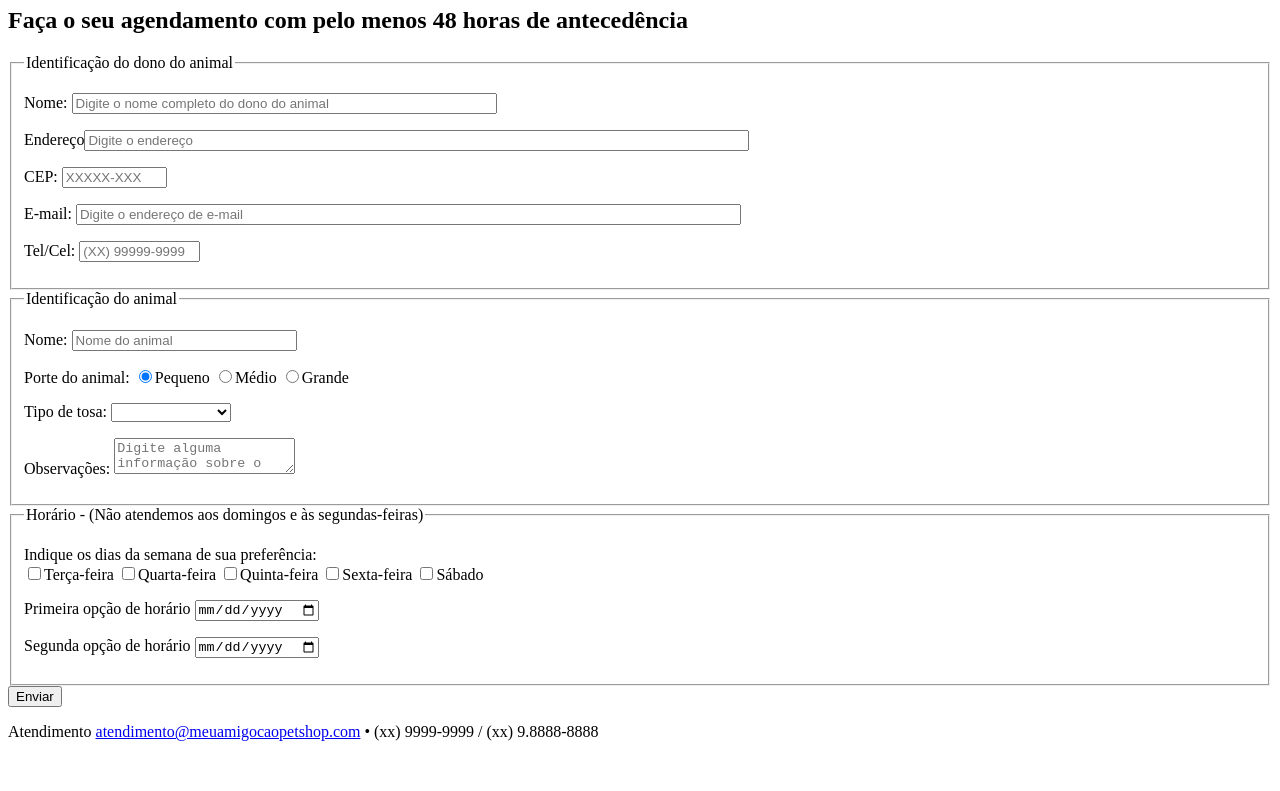
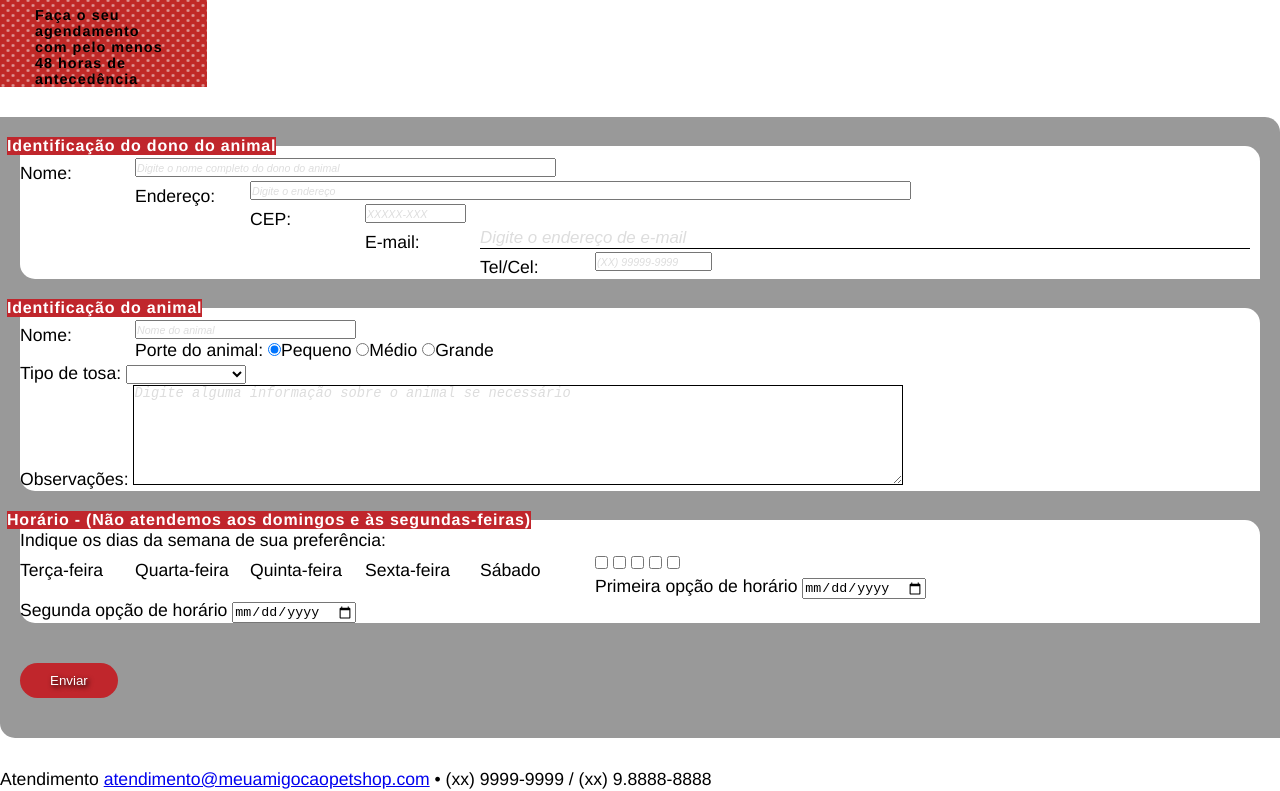
Before and after one commit to lucas-romualdo/meuanimalpetshop, a plain HTML site: page banho-tosa.html in a window 1280 px wide. Shown: the part 99-890 px from the top of the page. Before the commit the page ends 856 px from the top, so only its background shows below. Drawn offline with Linux system fonts and the light colour scheme.

Commit message:
Atualizando o CSS - 24/06

```diff
--- a/CSS/style.css
+++ b/CSS/style.css
@@ -1,12 +1,27 @@
-h1{
+*{
+    margin: 0;
+    padding:0;
+    box-sizing: border-box;
+}
+
+body{
+    font-family: helvetica, Arial, sans-serif;
+}
+
+h1 {
     color: #c0262c;
     font-size: 2.5em; /*40/16=2.5*/
     border-bottom: #c0262c solid thin;
     padding-bottom: 7px;
 }
 
-h2{
+h2 {
     font-size: 1.75em; /*28px(tamanho que desejo)/16px(referência)= 1.75*/
+    background: #C0262C url(../MIDIA/back-bolinha.gif) repeat top center;
+    color: #fff;
+    letter-spacing: .1em;
+    padding: 7px;
+    width: 316px;
 }
 
 p{
@@ -26,6 +41,171 @@ hr{
     border-color: #c0262c;
 }
 
-body{
-    font-family: helvetica, Arial, sans-serif;
+#produtos table{
+    width: 600px;
+    margin: 50px auto 30px;
+    text-align: center;
+    border-collapse: collapse;
 }
+
+#produtos th, #produtos td{
+    border: #050101 solid 1px;
+    padding: 5px;
+}
+
+table{
+    border-collapse: collapse;
+}
+
+tr{
+    border-top: solid 3px #777;
+    border-bottom: solid 3px #777;
+}
+
+th, td{
+    padding: 7px;
+    background-color: #ccc;
+}
+
+#produtos td[colspan]{
+    font-style: italic;
+    font-weight: bold;
+    color: #999;
+}
+
+tr:hover {
+    background-color: #FEFF76;
+    font-weight: bolder;
+    font-style: italic;
+}
+
+#produtos caption{
+    background-color: #999;
+    color:#fff;
+    padding: 15px 0;
+    font-size: 1.5em;
+}
+
+caption{
+    caption-side: top;
+    background-color: #777;
+    color: #fff;
+    padding: 10px 0;
+}
+
+/* páina formulário */
+
+form{
+    background-color: #999;
+    margin: 30px 0;
+    padding: 20px;
+    border-radius: 0 15px;
+}
+
+input[type="submit"]{
+    background-color: #c0262c;
+    background: linear-gradient(to bottom, #6b1516 0%, #c0262c 30%, #c0262c 70% #6b1516 100%);
+    border: none;
+    border-radius: 30px;
+    color: #fff;
+    padding: 10px 30px;
+    margin: 20px 0;
+    text-shadow: 2px 2px 5px #000;
+    cursor: pointer;
+}
+
+input#nome, input#email{
+    background-color: transparent;
+    border: none;
+    border-bottom: #000 solid 1px;
+    font-size: 1.2em;
+    color: #fff;
+    width: 800px;
+}
+
+::-webkit-input-placeholder{ /* Chrome/Safari/Opera */
+    color: #ddd;
+    font-style: italic;
+    font-size: .8em;
+}
+
+::-moz-placeholder{ /* Mozilla */
+    color: #ddd;
+    font-style: italic;
+    font-size: .8em;
+}
+
+:-ms-input-placeholder{ /* IE */
+    color: #ddd;
+    font-style: italic;
+    font-size: .8em;
+}
+
+label {
+    display: block;
+    margin-top: 7px;
+    float: left;
+    width: 60px;
+}
+
+#banhoetosa fieldset {
+    background-color: #fff;
+    border: none;
+    border-radius: 0 15px;
+    margin-bottom: 20px;
+}
+
+#banhoetosa fieldset legend{
+    background-color: #c0262c;
+    color: #fff;
+    font-weight: bold;
+    letter-spacing: .05em;
+    margin-left: -13px;
+}
+
+#banhoetosa fieldset label{
+    display: block;
+    margin-top: 7px;
+    float: left;
+    width: 115px;
+}
+
+#banoetosa fieldset input[type="text"], #banhoetosa fieldset input[type="email"]{
+    border: none;
+    border-bottom: #000 solid 1px;
+    font-size: 1.2em;
+    color: #000;
+    width: 770px;
+}
+
+#banhoetosa fieldset textarea{
+    width: 770px;
+    height: 100px;
+    font-size: 1.2em;
+    border: #000 solid 1px;
+}
+
+#banhoetosa fieldset label.labelsimples{
+    display: inline;
+    float: none;
+}
+
+#banhoetosa p{
+    text-align: left;
+}
+
+#banhoetosa p::first-line{
+    font-size: inherit;
+    font-variant: inherit;
+    font-weight: inherit;
+    font-style: inherit;
+}
+
+#banhoetosa main h2{
+    color: #000;
+    padding: 35px; /* padding: 35 para cada um dos 4 lados; o tamamho do postit: 277x185px */
+    width: 207px; /* 35+35=70 > 277-70=207 */
+    height: 115px; /* 35+35=70 > 185-70=115 */
+    font-size: .9em; /*21/16=1.3125em */
+    letter-spacing: .07em;
+}
--- a/banho-tosa.html
+++ b/banho-tosa.html
@@ -4,34 +4,35 @@
         <meta charset="utf-8">
         <title>Meu amigo cão</title>
         <!--<script src="/JS/html5shiv.min.js"></script>-->
+        <link rel="stylesheet" href="../CSS/style.css" type="text/css">
     </head>
 
-    <body>
-        <a href="./index.html">Home</a>
+    <body id="banhoetosa">
+        <a href="../index.html">Home</a>
         <main>
         <h1> Agendamento para banho e tosa </h1>
         <h2> Faça o seu agendamento com pelo menos 48 horas de antecedência</h2>
 
         <!--Início do formulário-->
-        <form action="./obrigado.html" method="post" id="contato">
+        <form action="../obrigado.html" method="post" id="contato">
 
             <fieldset id="ident_dono"><!--Agrupando elementos do formulário-->
                 <legend>Identificação do dono do animal</legend> <!--Legenda do agrupamento do formulário-->
 
             <!--Nome-->
-                <p><label for="nome_dono">Nome: </label><input type="text" name="nome_dono" id="nome_dono" size="50" maxlength="100" placeholder="Digite o nome completo do dono do animal"></p>
+                <p><label for="nome_dono">Nome:</label><input type="text" name="nome_dono" id="nome_dono" size="50" maxlength="100" placeholder="Digite o nome completo do dono do animal"></p>
 
             <!--Endereço-->
-                <p><label for="endereco">Endereço</label><input type="text" name="endereco" id="endereco" size="80" maxlength="60" placeholder="Digite o endereço"></p>
+                <p><label for="endereco">Endereço:</label><input type="text" name="endereco" id="endereco" size="80" maxlength="60" placeholder="Digite o endereço"></p>
 
             <!--CEP-->
-                <p><label for="cep">CEP: </label><input type="text" name="cep" id="cep" size="10" maxlength="8" placeholder="XXXXX-XXX"></p>
+                <p><label for="cep">CEP:</label><input type="text" name="cep" id="cep" size="10" maxlength="8" placeholder="XXXXX-XXX"></p>
 
             <!--E-mail-->
-                <p><label for="email_dono">E-mail: </label><input type="email" name="email_dono" id="email_dono" size="80" maxlength="60" placeholder="Digite o endereço de e-mail"></p>
+                <p><label for="email_dono">E-mail:</label><input type="email" name="email_dono" id="email_dono" size="80" maxlength="60" placeholder="Digite o endereço de e-mail"></p>
 
              <!--Telefone/Celular-->
-                <p><label for="tel_dono">Tel/Cel: </label><input type="text" name="tel_dono" id="tel_dono" size="12" maxlength="13" placeholder="(XX) 99999-9999"></p>
+                <p><label for="tel_dono">Tel/Cel:</label><input type="text" name="tel_dono" id="tel_dono" size="12" maxlength="13" placeholder="(XX) 99999-9999"></p>
 
             </fieldset>
 
@@ -39,9 +40,9 @@
             <!--Nome do animal-->
                 <p><label for="#">Nome: </label><input type="text" name="nome_animal" id="nome_animal" size="25" maxlength="40" placeholder="Nome do animal"></p>
                 <p>Porte do animal:
-                    <input type="radio" name="porte_animal" id="animal_pequeno" value="animal_pequeno" checked>Pequeno
-                    <input type="radio" name="porte_animal" id="animal_medio" value="animal_medio">Médio
-                    <input type="radio" name="porte_animal" id="animal_grande" value="animal_grande">Grande
+                    <input type="radio" name="porte_animal" id="animal_pequeno" value="animal_pequeno" checked><label for="animal_pequeno" class="labelsimples">Pequeno</label>
+                    <input type="radio" name="porte_animal" id="animal_medio" value="animal_medio"><label for="animal_medio" class="labelsimples">Médio</label>
+                    <input type="radio" name="porte_animal" id="animal_grande" value="animal_grande"><label for="animal_grande" class="labelsimples">Grande</label>
                 </p>
                 <!--Trabalhando com botões de rádio-->
                 <p>Tipo de tosa:
@@ -63,11 +64,11 @@
             <fieldset id="ident_marcacao"><legend>Horário - (Não atendemos aos domingos e às segundas-feiras)</legend>
                 <!--Caixa de seleção-->
                 <p>Indique os dias da semana de sua preferência:<br>
-                    <input type="checkbox" name="semana" value="idterca">Terça-feira
-                    <input type="checkbox" name="semana" value="idquarta">Quarta-feira
-                    <input type="checkbox" name="semana" value="idquinta">Quinta-feira
-                    <input type="checkbox" name="semana" value="idsexta">Sexta-feira
-                    <input type="checkbox" name="semana" value="idsabado">Sábado
+                    <input type="checkbox" name="semana" value="idterca" id="idterca"><label for="idterca">Terça-feira</label>
+                    <input type="checkbox" name="semana" value="idquarta" id="idquarta"><label for="idquarta">Quarta-feira</label>
+                    <input type="checkbox" name="semana" value="idquinta" id="idquint"><label for="idquint">Quinta-feira</label>
+                    <input type="checkbox" name="semana" value="idsexta" id="idsexta"><label for="idsexta">Sexta-feira</label>
+                    <input type="checkbox" name="semana" value="idsabado" id="idsabado"><label for="idsabado">Sábado</label>
                 </p>
 
                 <!--Opção de tipo de data-->
```
Also changed, not shown: boletim.html (+4 -3 lines), obrigado.html (+3 -2 lines), produtos.html (+12 -10 lines), quem-somos.html (+3 -3 lines).
